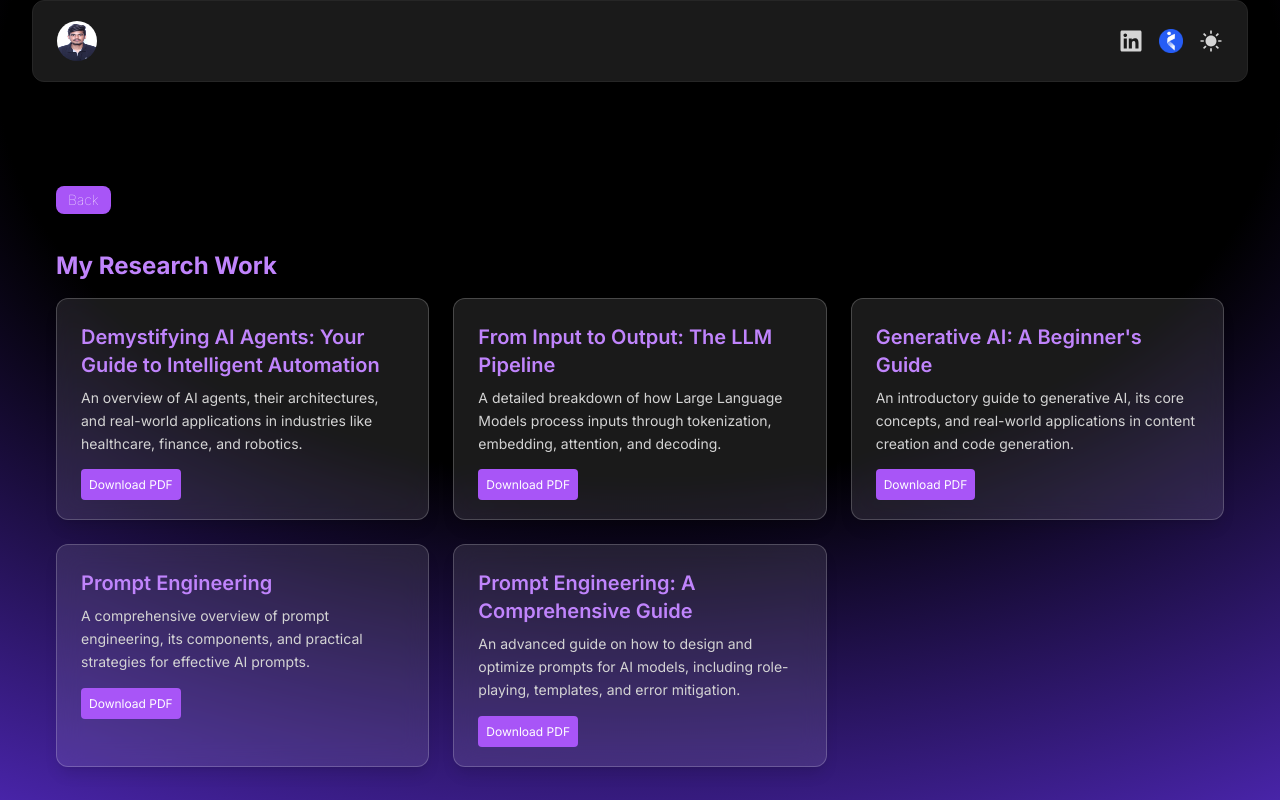
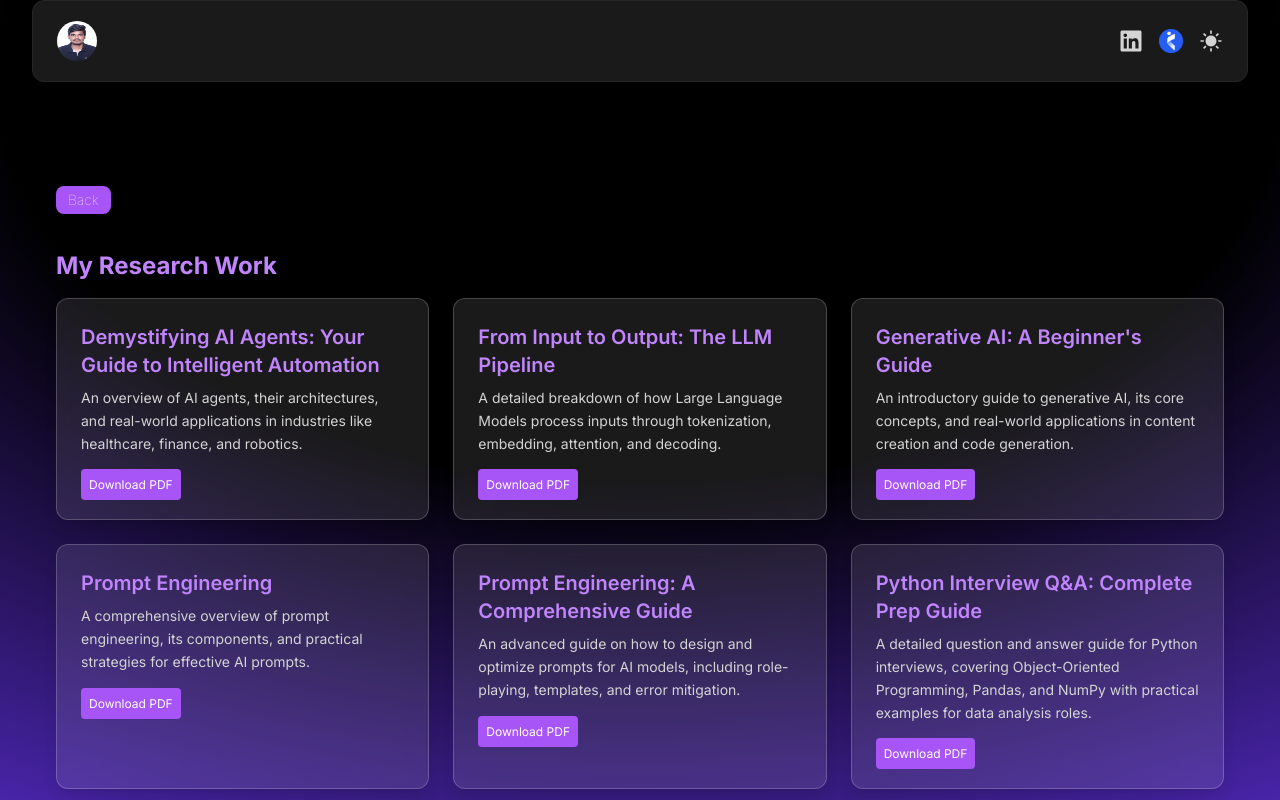
Before and after one commit to ShafiAmirullaShaik/Portfolio, a React (Create React App) app: page /research in a window 1280 px wide. Built offline with nearby package versions, Linux system fonts and the light colour scheme.

Commit message:
New changes

```diff
--- a/src/components/Research.jsx
+++ b/src/components/Research.jsx
@@ -32,6 +32,12 @@ const researchData = [
       "An advanced guide on how to design and optimize prompts for AI models, including role-playing, templates, and error mitigation.",
     pdfLink: "/Prompt-Engineering-A-Comprehensive-Guide.pdf",
   },
+  {
+  title: "Python Interview Q&A: Complete Prep Guide",
+  description:
+    "A detailed question and answer guide for Python interviews, covering Object-Oriented Programming, Pandas, and NumPy with practical examples for data analysis roles.",
+  pdfLink: "https://app.eraser.io/workspace/J1NAylJrCNnPAx9kDk0t?origin=share"
+}
 ];
 
 export default function Research() {
--- a/src/constants/index.js
+++ b/src/constants/index.js
@@ -10,14 +10,14 @@ I am passionate about leveraging AI innovations in real-world applications, cont
 
 export const EXPERIENCES = [
   {
-    year: "Dec 2024 - Feb 2025",
+    year: "Dec 2024 - Mar 2025",
     role: "Freelance Backend Engineer, AI research and development",
     company: "NeurozAI",
     description: `As an AI Research and Development, AI/ML Engineer at Neurozai, I played a key role in developing and optimizing the Live Voice Agent for real-time AI-driven interactions. I implemented streaming agent responses to enhance conversational AI performance and integrated noise reduction and WebRTC VAD to improve speech clarity. Additionally, I fine-tuned LLM responses for accuracy and context awareness, designed dynamic tool selection mechanisms to optimize AI workflows, and conducted LLM evaluations to refine model performance. My contributions focused on enhancing AI-driven voice processing, ensuring seamless, intelligent, and efficient interactions.`,
     technologies: ["Python", "FastAPI", "AI", "Gen AI", "LLM's", "Prompt Engineering", "WebRTC VAD", "Agentic AI"],
   },
   {
-    year: "Jun 2023 - Oct 2024",
+    year: "Jun 2023 - Nov 2024",
     role: "Trainee Consultant",
     company: "eSoftLabs .Inc",
     description: `As a Trainee Consultant at eSoftLabs, I worked on both frontend and backend development, building scalable and user-friendly applications using React.js, Tailwind CSS, and JavaScript. On the backend, I developed robust systems using Python, Django, and FastAPI, integrating Machine Learning (ML), Large Language Models (LLMs), and Generative AI to streamline warehouse operations. My contributions focused on optimizing inventory management and demand forecasting, ensuring smooth and efficient workflows through AI-driven automation and predictive analytics.`,
```
